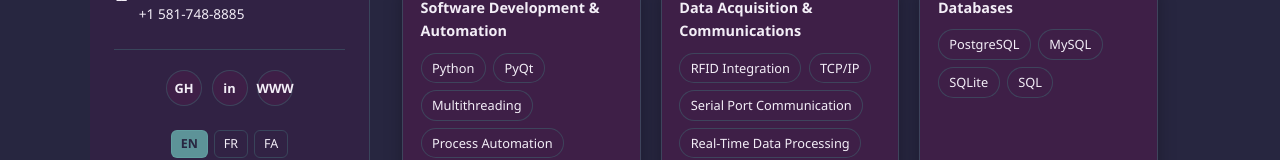
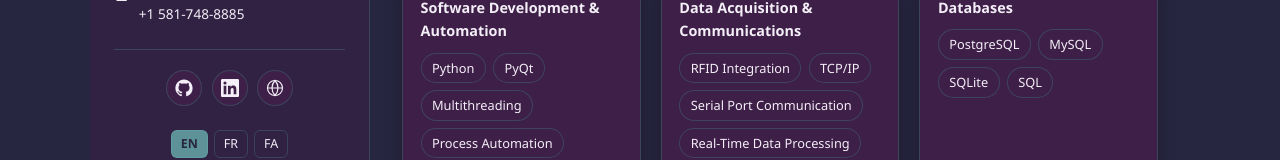
Before and after one commit to rmnpyt/ramin.portfolio, an Astro site in the folder frontend/: page / in a window 1280 px wide. Shown: the part 413-573 px from the top of the page. Built offline with nearby package versions, Linux system fonts and the light colour scheme; Astro itself is replaced by a stand-in of ours; no server answers.

Commit message:
replace text labels with icon in sidebar

```diff
--- a/frontend/src/components/Sidebar.astro
+++ b/frontend/src/components/Sidebar.astro
@@ -56,13 +56,32 @@ const initials = basics.name
 
   <ul class="social-list">
     {basics.links.github && (
-      <li><a href={basics.links.github} target="_blank" rel="noopener" aria-label="GitHub">GH</a></li>
+      <li>
+        <a href={basics.links.github} target="_blank" rel="noopener" aria-label="GitHub">
+          <svg viewBox="0 0 24 24" width="18" height="18" fill="currentColor" aria-hidden="true">
+            <path d="M12 .5C5.73.5.5 5.73.5 12c0 5.08 3.29 9.39 7.86 10.91.57.1.78-.25.78-.55 0-.27-.01-1.17-.02-2.12-3.2.7-3.87-1.36-3.87-1.36-.53-1.33-1.29-1.69-1.29-1.69-1.05-.72.08-.7.08-.7 1.16.08 1.78 1.2 1.78 1.2 1.04 1.77 2.72 1.26 3.38.96.1-.75.4-1.26.73-1.55-2.55-.29-5.23-1.27-5.23-5.67 0-1.25.45-2.28 1.18-3.08-.12-.29-.51-1.46.11-3.05 0 0 .96-.31 3.16 1.18a10.96 10.96 0 0 1 5.76 0c2.2-1.49 3.16-1.18 3.16-1.18.62 1.59.23 2.76.11 3.05.74.8 1.18 1.83 1.18 3.08 0 4.41-2.69 5.38-5.25 5.66.41.36.78 1.06.78 2.15 0 1.55-.01 2.8-.01 3.18 0 .3.21.66.79.55A11.5 11.5 0 0 0 23.5 12C23.5 5.73 18.27.5 12 .5Z"/>
+          </svg>
+        </a>
+      </li>
     )}
     {basics.links.linkedin && (
-      <li><a href={basics.links.linkedin} target="_blank" rel="noopener" aria-label="LinkedIn">in</a></li>
+      <li>
+        <a href={basics.links.linkedin} target="_blank" rel="noopener" aria-label="LinkedIn">
+          <svg viewBox="0 0 24 24" width="18" height="18" fill="currentColor" aria-hidden="true">
+            <path d="M20.45 20.45h-3.56v-5.57c0-1.33-.02-3.04-1.85-3.04-1.85 0-2.14 1.45-2.14 2.94v5.67H9.34V9h3.42v1.56h.05c.48-.9 1.64-1.85 3.38-1.85 3.6 0 4.27 2.37 4.27 5.46v6.28ZM5.34 7.43a2.07 2.07 0 1 1 0-4.14 2.07 2.07 0 0 1 0 4.14ZM7.12 20.45H3.56V9h3.56v11.45ZM22.22 0H1.77C.79 0 0 .77 0 1.73v20.54C0 23.23.79 24 1.77 24h20.45c.98 0 1.78-.77 1.78-1.73V1.73C24 .77 23.2 0 22.22 0Z"/>
+          </svg>
+        </a>
+      </li>
     )}
     {basics.links.website && (
-      <li><a href={basics.links.website} target="_blank" rel="noopener" aria-label="Website">WWW</a></li>
+      <li>
+        <a href={basics.links.website} target="_blank" rel="noopener" aria-label="Website">
+          <svg viewBox="0 0 24 24" width="18" height="18" fill="none" stroke="currentColor" stroke-width="1.6" aria-hidden="true">
+            <circle cx="12" cy="12" r="10"/>
+            <path d="M2 12h20M12 2c2.5 2.7 4 6.2 4 10s-1.5 7.3-4 10c-2.5-2.7-4-6.2-4-10s1.5-7.3 4-10Z"/>
+          </svg>
+        </a>
+      </li>
     )}
   </ul>
 
```
